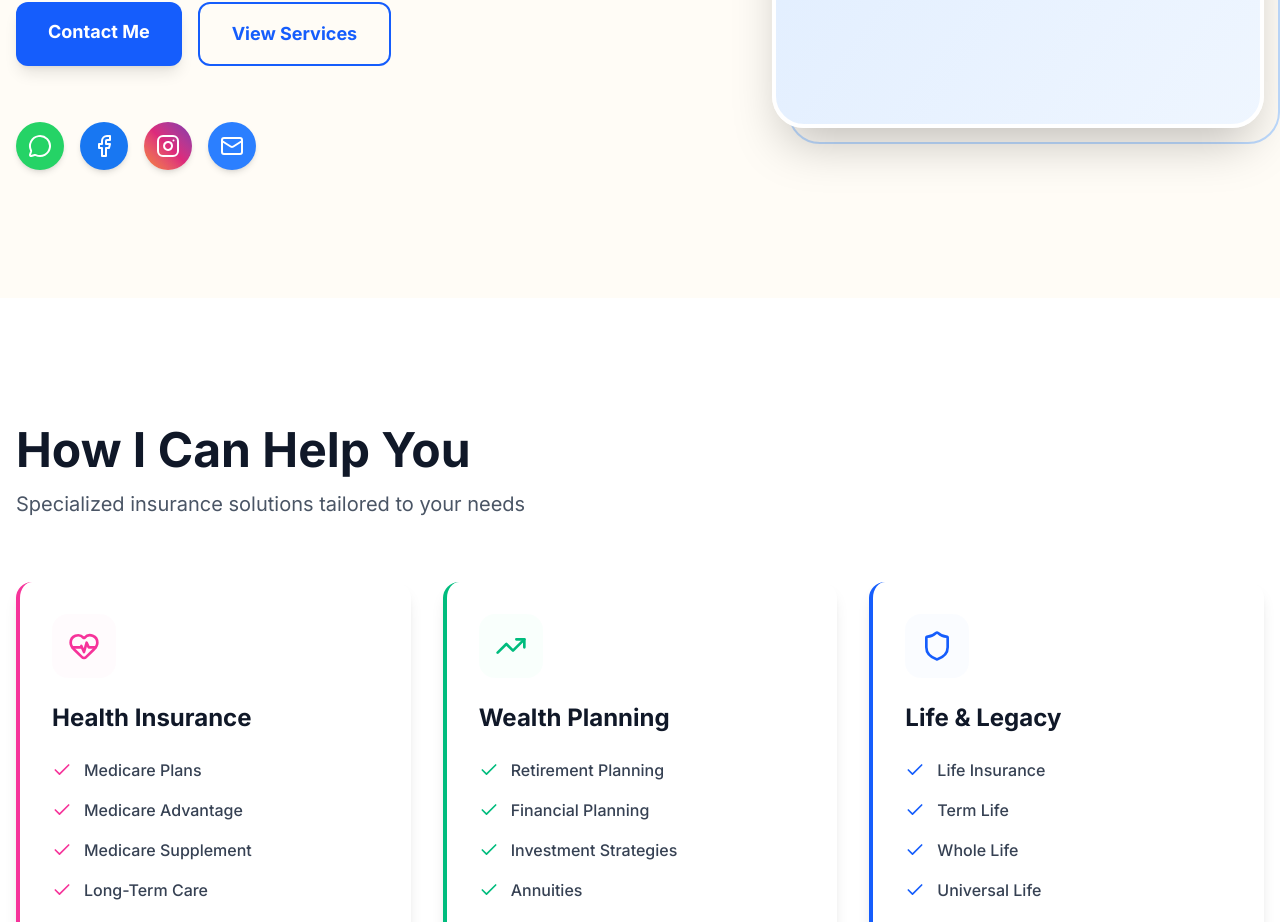
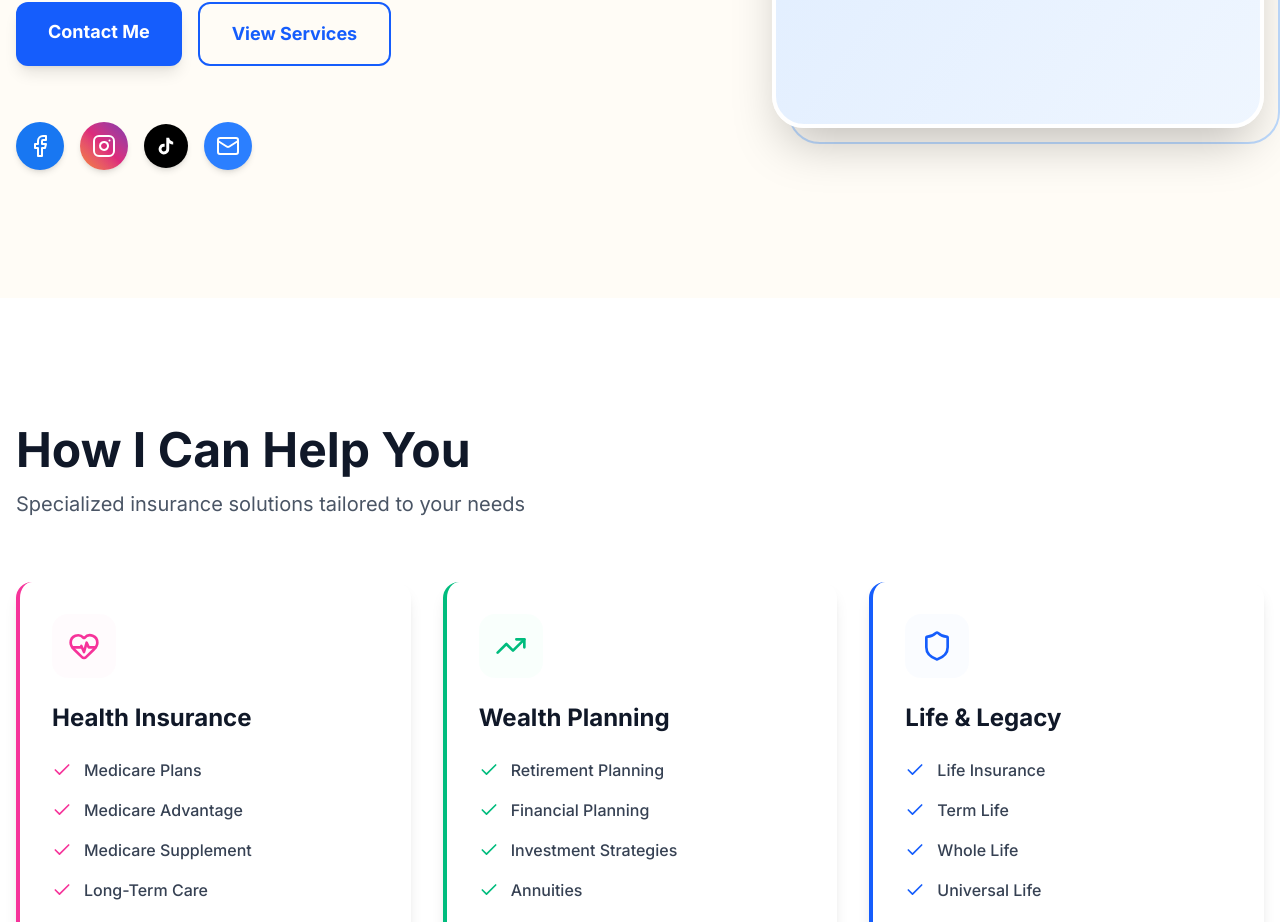
Before and after one commit to AnthonyFclub/tu-seguro-con-mary-landing, a Next.js app: page /en in a window 1280 px wide. Shown: the part 779-1701 px from the top of the page. Built offline with nearby package versions, Linux system fonts and the light colour scheme.

Commit message:
Fix social icons array in Hero

```diff
--- a/components/Hero.tsx
+++ b/components/Hero.tsx
@@ -13,10 +13,19 @@ export default function Hero() {
     ];
 
     const socialIcons = [
-        { icon: <MessageCircle className="w-6 h-6" />, color: 'bg-[#25D366]', label: 'WhatsApp' },
-        { icon: <Facebook className="w-6 h-6" />, color: 'bg-[#1877F2]', label: 'Facebook' },
-        { icon: <Instagram className="w-6 h-6" />, color: 'bg-gradient-to-tr from-[#F58529] via-[#DD2A7B] to-[#8134AF]', label: 'Instagram' },
-        { icon: <Mail className="w-6 h-6" />, color: 'bg-blue-500', label: 'Email' },
+        { icon: <Facebook className="w-6 h-6" />, color: 'bg-[#1877F2]', label: 'Facebook', href: 'https://www.facebook.com/marycchamorro' },
+        { icon: <Instagram className="w-6 h-6" />, color: 'bg-gradient-to-tr from-[#F58529] via-[#DD2A7B] to-[#8134AF]', label: 'Instagram', href: 'https://www.instagram.com/tu_seguro_con_mary/' },
+        {
+            icon: (
+                <svg className="w-5 h-5 fill-current" viewBox="0 0 24 24">
+                    <path d="M19.59 6.69a4.83 4.83 0 0 1-3.77-4.25V2h-3.45v13.67a2.89 2.89 0 0 1-5.2 1.74 2.89 2.89 0 0 1 2.31-4.64 2.93 2.93 0 0 1 .88.13V9.4a6.84 6.84 0 0 0-1-.05A6.33 6.33 0 0 0 5 20.1a6.34 6.34 0 0 0 10.86-4.43v-7a8.16 8.16 0 0 0 4.77 1.52v-3.4a4.85 4.85 0 0 1-1.04-.1z" />
+                </svg>
+            ),
+            color: 'bg-black',
+            label: 'TikTok',
+            href: 'https://www.tiktok.com/@tu.seguro.con.mar'
+        },
+        { icon: <Mail className="w-6 h-6" />, color: 'bg-blue-500', label: 'Email', href: 'mailto:info@tuseguroconmary.com' },
     ];
 
     return (
```
